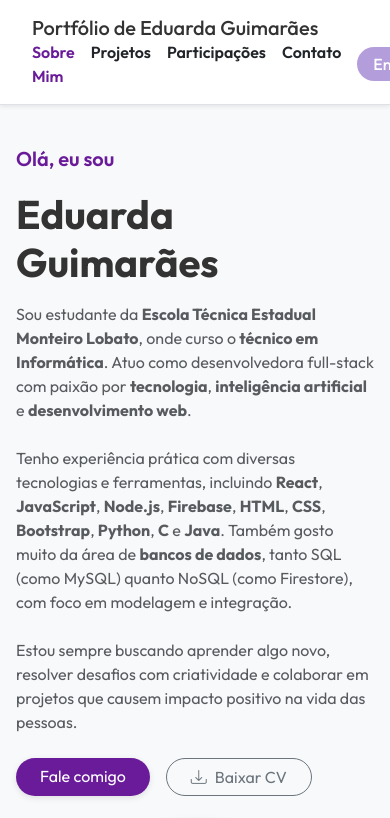
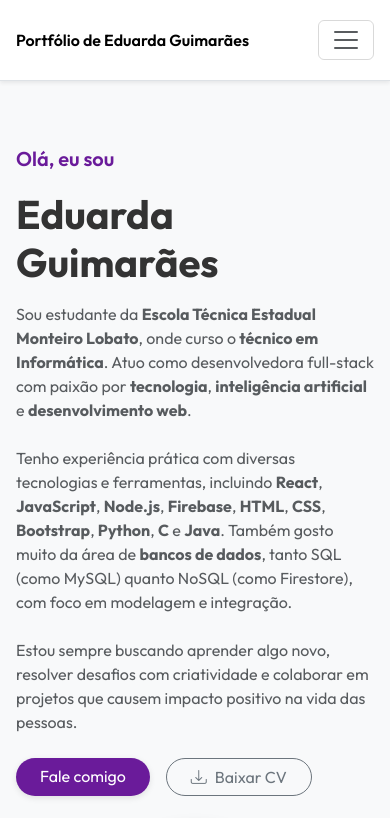
Before and after one commit to eduarda-guimaraes/portfolio-pessoal, a React (Vite) app: page / in a window 390 px wide. Shown: the top 818 px of the page. Built offline with nearby package versions, Linux system fonts and the light colour scheme.

Commit message:
fix: header responsivo

```diff
--- a/src/components/Header.jsx
+++ b/src/components/Header.jsx
@@ -1,6 +1,7 @@
 import React from 'react';
 import TrocarIdioma from './TrocarIdioma';
 import 'bootstrap/dist/css/bootstrap.min.css';
+import 'bootstrap/dist/js/bootstrap.bundle.min.js'; // necessário p/ o toggler funcionar
 
 function Header({ idioma, setIdioma, secaoAtiva }) {
   const secoes = {
@@ -15,68 +16,72 @@ function Header({ idioma, setIdioma, secaoAtiva }) {
 
   const getLinkName = (id) => {
     switch (id) {
-      case 'sobre':
-        return idioma === 'pt' ? 'Sobre Mim' : 'About Me';
-      case 'projetos':
-        return idioma === 'pt' ? 'Projetos' : 'Projects';
-      case 'participacoes':
-        return idioma === 'pt' ? 'Participações' : 'Participations';
-      case 'contato':
-        return idioma === 'pt' ? 'Contato' : 'Contact';
-      default:
-        return '';
+      case 'sobre':          return idioma === 'pt' ? 'Sobre Mim'       : 'About Me';
+      case 'projetos':       return idioma === 'pt' ? 'Projetos'        : 'Projects';
+      case 'participacoes':  return idioma === 'pt' ? 'Participações'   : 'Participations';
+      case 'contato':        return idioma === 'pt' ? 'Contato'         : 'Contact';
+      default: return '';
     }
   };
 
+  // ids alvo conforme idioma
+  const ids = secoes[idioma];
+
   return (
-    <header
-      className="container-fluid bg-white shadow-sm border-bottom position-fixed top-0 start-0 end-0 z-3"
-      style={{ padding: '1rem 2rem' }}
-    >
-      <div className="d-flex justify-content-between align-items-center flex-wrap">
-        <h1 className="fs-5 m-0">
-          {idioma === 'pt'
-            ? 'Portfólio de Eduarda Guimarães'
-            : "Eduarda Guimarães' Portfolio"}
-        </h1>
+    <header className="position-fixed top-0 start-0 end-0 z-3">
+      <nav className="navbar navbar-expand-md bg-white border-bottom shadow-sm">
+        <div className="container-fluid px-3 px-md-4" style={{ minHeight: '64px' }}>
+          {/* Brand / título */}
+          <a
+            className="navbar-brand fw-semibold m-0"
+            href={`#${ids.sobre}`}
+            style={{ fontSize: '1rem' }}
+          >
+            {idioma === 'pt' ? 'Portfólio de Eduarda Guimarães' : "Eduarda Guimarães' Portfolio"}
+          </a>
 
-        <div className="d-flex align-items-center gap-3">
-          <nav className="d-flex gap-3">
-            {/* SOBRE MIM / ABOUT ME */}
-            <a
-              className={linkClass('sobre')}
-              href={`#${secoes[idioma].sobre}`}
-            >
-              {getLinkName('sobre')}
-            </a>
+          {/* Botão de idioma visível no desktop */}
+          <div className="d-none d-md-flex ms-md-4 ms-lg-5">
+            <TrocarIdioma idioma={idioma} setIdioma={setIdioma} className="btn-sm" />
+          </div>
 
-            {/* PROJETOS / PROJECTS */}
-            <a
-              className={linkClass('projetos')}
-              href={`#${secoes[idioma].projetos}`}
-            >
-              {getLinkName('projetos')}
-            </a>
+          {/* Toggler (hambúrguer) */}
+          <button
+            className="navbar-toggler"
+            type="button"
+            data-bs-toggle="collapse"
+            data-bs-target="#navbarMain"
+            aria-controls="navbarMain"
+            aria-expanded="false"
+            aria-label="Toggle navigation"
+          >
+            <span className="navbar-toggler-icon"></span>
+          </button>
 
-            {/* PARTICIPAÇÕES / PARTICIPATIONS */}
-            <a
-              className={linkClass('participacoes')}
-              href={`#${secoes[idioma].participacoes}`}
-            >
-              {getLinkName('participacoes')}
-            </a>
+          {/* Menu colapsável */}
+          <div className="collapse navbar-collapse" id="navbarMain">
+            <ul className="navbar-nav ms-auto align-items-start align-items-md-center gap-2 gap-md-3 mt-3 mt-md-0">
+              <li className="nav-item">
+                <a className={linkClass('sobre')} href={`#${ids.sobre}`}>{getLinkName('sobre')}</a>
+              </li>
+              <li className="nav-item">
+                <a className={linkClass('projetos')} href={`#${ids.projetos}`}>{getLinkName('projetos')}</a>
+              </li>
+              <li className="nav-item">
+                <a className={linkClass('participacoes')} href={`#${ids.participacoes}`}>{getLinkName('participacoes')}</a>
+              </li>
+              <li className="nav-item">
+                <a className={linkClass('contato')} href={`#${ids.contato}`}>{getLinkName('contato')}</a>
+              </li>
 
-            {/* CONTATO / CONTACT */}
-            <a
-              className={linkClass('contato')}
-              href={`#${secoes[idioma].contato}`}
-            >
-              {getLinkName('contato')}
-            </a>
-          </nav>
-          <TrocarIdioma idioma={idioma} setIdioma={setIdioma} />
+              {/* Botão de idioma duplicado p/ mobile (d-md-none) */}
+              <li className="nav-item d-md-none mt-2">
+                <TrocarIdioma idioma={idioma} setIdioma={setIdioma} className="w-100" />
+              </li>
+            </ul>
+          </div>
         </div>
-      </div>
+      </nav>
     </header>
   );
 }
--- a/src/components/TrocarIdioma.jsx
+++ b/src/components/TrocarIdioma.jsx
@@ -1,7 +1,7 @@
 import React from 'react';
 import '../styles/global.css';
 
-function TrocarIdioma({ idioma, setIdioma }) {
+function TrocarIdioma({ idioma, setIdioma, className = '' }) {
   const handleChange = () => {
     setIdioma(idioma === 'pt' ? 'en' : 'pt');
   };
@@ -9,11 +9,12 @@ function TrocarIdioma({ idioma, setIdioma }) {
   return (
     <button
       onClick={handleChange}
-      className="btn-idioma d-flex align-items-center gap-2"
+      className={`btn-idioma d-flex align-items-center gap-2 ${className}`}
       aria-label="Trocar idioma"
       title="Trocar idioma"
+      type="button"
     >
-       {idioma === 'pt' ? 'English' : 'Português'}
+      {idioma === 'pt' ? 'English' : 'Português'}
     </button>
   );
 }
```
